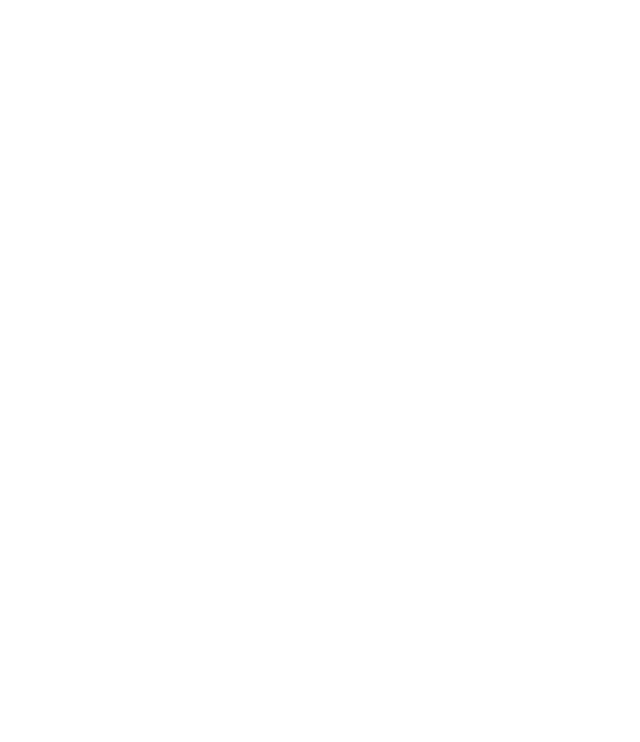
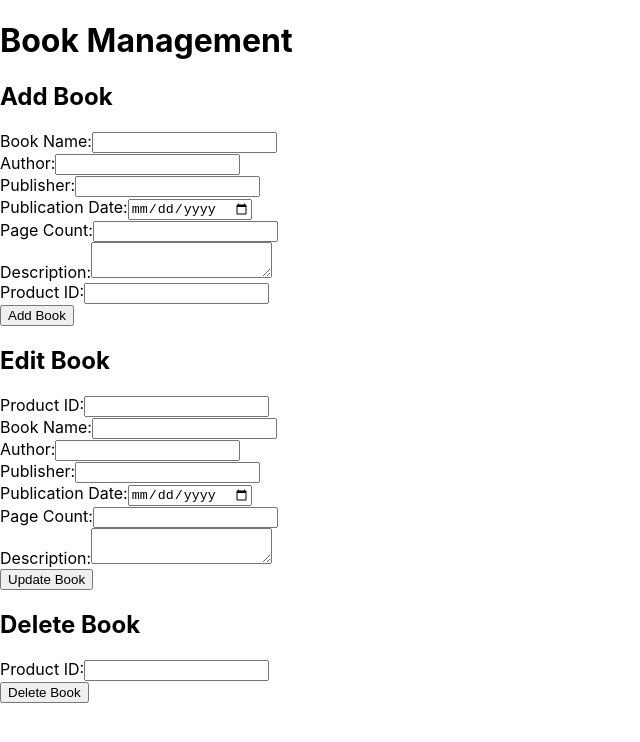
Before and after one commit to salvagebot4/library-frontend, a React (Create React App) app: page /books in a window 1280 px wide. Before the commit this address had no page. Shown: the top 742 px of the page, without its empty margins (0-640 px from the left). Built offline with nearby package versions, Linux system fonts and the light colour scheme.

Commit message:
added books page

```diff
--- a/src/App.js
+++ b/src/App.js
@@ -14,6 +14,7 @@ function App() {
         <Route exact path="/about" element={<Pages.About/>}/>
         <Route exact path="/products" element={<Pages.Products/>}/>
         <Route exact path="/users" element={<Pages.Users/>}/>
+        <Route exact path="/books" element={<Pages.Books/>}/>
       </Routes>
     </>
   );
--- /dev/null
+++ b/src/pages/Books/Books.jsx
@@ -0,0 +1,72 @@
+import React from 'react';
+import './Books.css';
+
+const Books = () => {
+  return (
+    <div>
+      <h1>Book Management</h1>
+
+      <h2>Add Book</h2>
+      <form>
+        <label htmlFor="book-name">Book Name:</label>
+        <input type="text" id="book-name" name="book-name" /><br />
+
+        <label htmlFor="book-author">Author:</label>
+        <input type="text" id="book-author" name="book-author" /><br />
+
+        <label htmlFor="book-publisher">Publisher:</label>
+        <input type="text" id="book-publisher" name="book-publisher" /><br />
+
+        <label htmlFor="book-publication-date">Publication Date:</label>
+        <input type="date" id="book-publication-date" name="book-publication-date" /><br />
+
+        <label htmlFor="book-page-count">Page Count:</label>
+        <input type="number" id="book-page-count" name="book-page-count" /><br />
+
+        <label htmlFor="book-description">Description:</label>
+        <textarea id="book-description" name="book-description"></textarea><br />
+
+        <label htmlFor="book-product-id">Product ID:</label>
+        <input type="text" id="book-product-id" name="book-product-id" /><br />
+
+        <input type="submit" value="Add Book" />
+      </form>
+
+      <h2>Edit Book</h2>
+      <form>
+        <label htmlFor="book-product-id">Product ID:</label>
+        <input type="text" id="book-product-id" name="book-product-id" /><br />
+
+        <label htmlFor="book-name">Book Name:</label>
+        <input type="text" id="book-name" name="book-name" /><br />
+
+        <label htmlFor="book-author">Author:</label>
+        <input type="text" id="book-author" name="book-author" /><br />
+
+        <label htmlFor="book-publisher">Publisher:</label>
+        <input type="text" id="book-publisher" name="book-publisher" /><br />
+
+        <label htmlFor="book-publication-date">Publication Date:</label>
+        <input type="date" id="book-publication-date" name="book-publication-date" /><br />
+
+        <label htmlFor="book-page-count">Page Count:</label>
+        <input type="number" id="book-page-count" name="book-page-count" /><br />
+
+        <label htmlFor="book-description">Description:</label>
+        <textarea id="book-description" name="book-description"></textarea><br />
+
+        <input type="submit" value="Update Book" />
+      </form>
+
+      <h2>Delete Book</h2>
+      <form>
+        <label htmlFor="book-product-id">Product ID:</label>
+        <input type="text" id="book-product-id" name="book-product-id" /><br />
+
+        <input type="submit" value="Delete Book" />
+      </form>
+    </div>
+  );
+};
+
+export default Books;
--- a/src/pages/index.js
+++ b/src/pages/index.js
@@ -2,3 +2,4 @@ export { default as Home } from './Home/Home';
 export { default as About } from './About/About';
 export { default as Products } from './Products/Products';
 export { default as Users } from './Users/Users';
+export { default as Books } from './Books/Books';
```
Also changed, not shown: src/pages/Books/Books.css (added).
